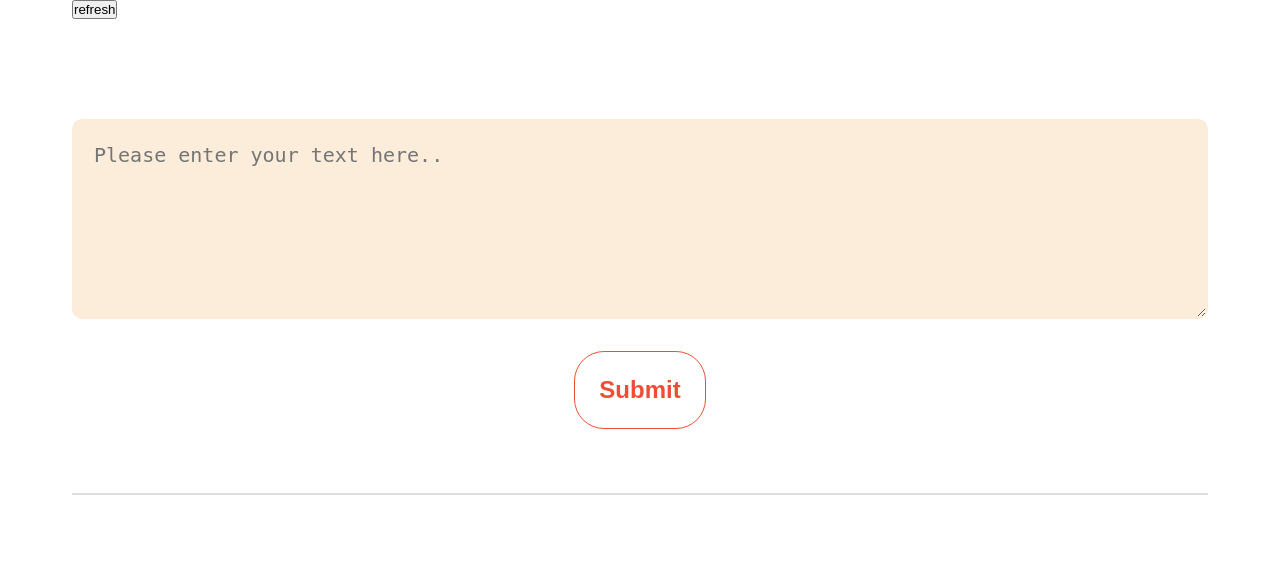
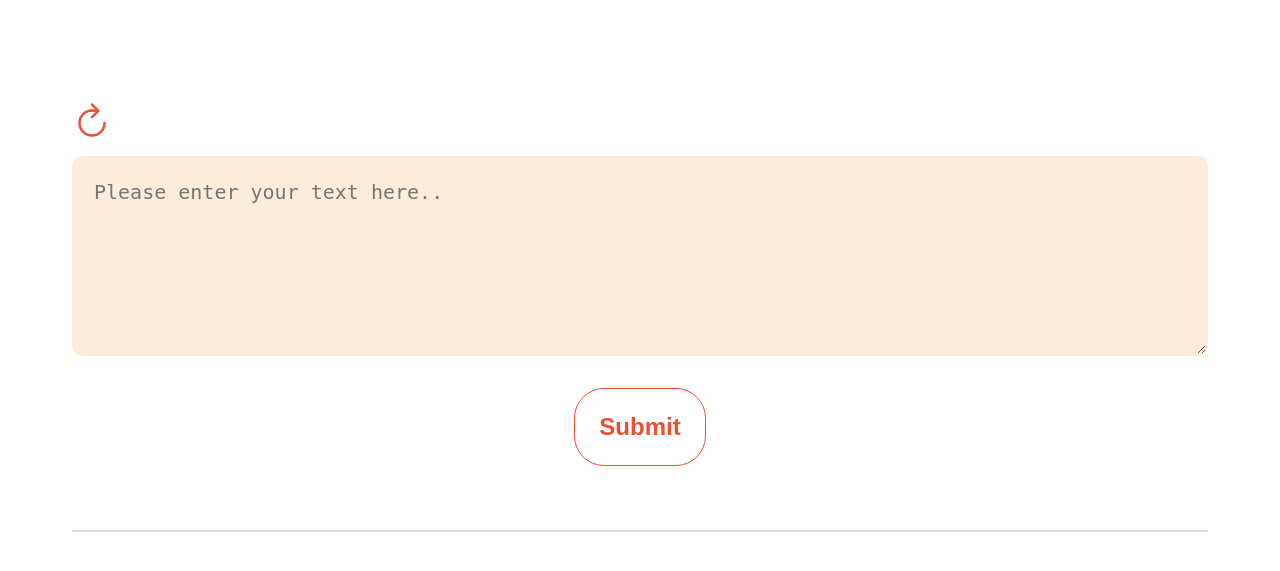
Before and after one commit to EBolle/write-tight, a Flask app: page / in a window 1280 px wide. Shown: the top 571 px of the page. Run offline with Flask 2, Linux system fonts and the light colour scheme.

Commit message:
Added the styling of the refresh button

```diff
--- a/writetight/static/css/styles.css
+++ b/writetight/static/css/styles.css
@@ -34,11 +34,34 @@ span {
   font-weight: 700;
 }
 
+/* Top section */
+
+.top-section {
+  margin-top: 10rem;
+}
+
+.refresh-button {
+  margin-bottom: 1rem;
+  background: none;
+  border: none;
+  cursor: pointer;
+}
+
+.refresh-button ion-icon {
+  height: 4rem;
+  width: 4rem;
+  color: var(--color-secundary);
+  transition: all 0.5s;
+}
+
+.refresh-button:hover ion-icon {
+  color: #555;
+}
+
 /* Textarea  */
 
 .textarea {
   display: block;
-  margin-top: 10rem;
 
   width: 100%;
   height: 20rem;
@@ -85,7 +108,6 @@ span {
   border-radius: 3rem;
   cursor: pointer;
   transition: all 0.5s;
-  /* background-color: var(--color-primary); */
 }
 
 .submit-button:hover {
@@ -100,6 +122,7 @@ span {
   font-size: 2rem;
   line-height: 1.4;
   padding-bottom: 3.2rem;
+  /* margin-top: 10rem; */
 
   border-bottom: 2px solid #ddd;
 }
--- a/writetight/static/js/script.js
+++ b/writetight/static/js/script.js
@@ -23,7 +23,6 @@ const patterns = [
 const hideForm = function () {
   if (returnText.textContent) {
     form.classList.add("hide");
-    returnText.style.marginTop = "10rem";
   } else {
     setTimeout(hideForm, 300);
   }
--- a/writetight/templates/index.html
+++ b/writetight/templates/index.html
@@ -11,7 +11,10 @@
     <title>Better writing with write-tight.</title>
   </head>
   <body>
-    <button class="refresh-button">refresh</button>
+    <div class="top-section">
+      <button class="refresh-button">
+        <span><ion-icon name="refresh-outline"></ion-icon></span>
+      </button>
       <form action="{{ url_for('textarea_post') }}" method="post">
         <textarea
           name="text"
@@ -23,6 +26,7 @@
         </div>
       </form>
       <p class="return-text">{{ submit_text }}</p>
+    </div>
     <div class="pattern-explanations">
       <p class="ambiguous-openings-exp">
         <span class="ambiguous-openings">Ambiguous openings:</span>
@@ -52,5 +56,13 @@
       </p>
     </div>
     <script src="{{ url_for('static', filename='js/script.js') }}"></script>
+    <script
+      type="module"
+      src="https://unpkg.com/ionicons@5.5.2/dist/ionicons/ionicons.esm.js"
+    ></script>
+    <script
+      nomodule
+      src="https://unpkg.com/ionicons@5.5.2/dist/ionicons/ionicons.js"
+    ></script>
   </body>
 </html>
```
Lines whose indentation alone changed are shown as unchanged.
